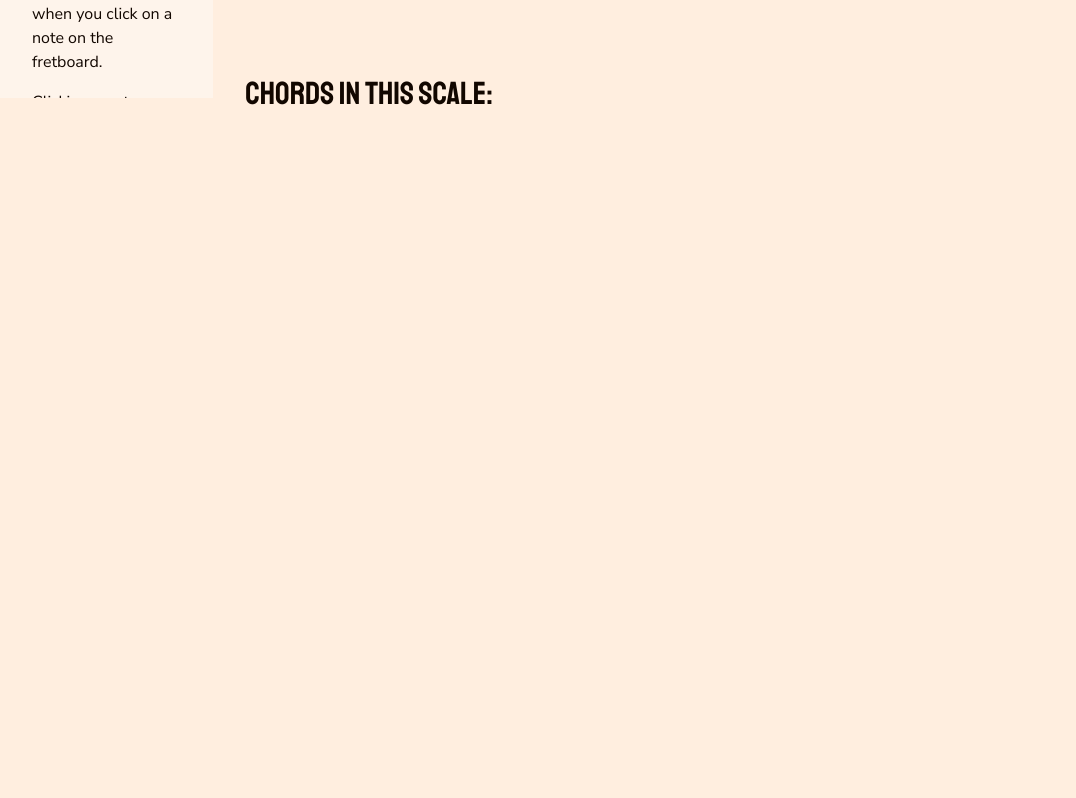
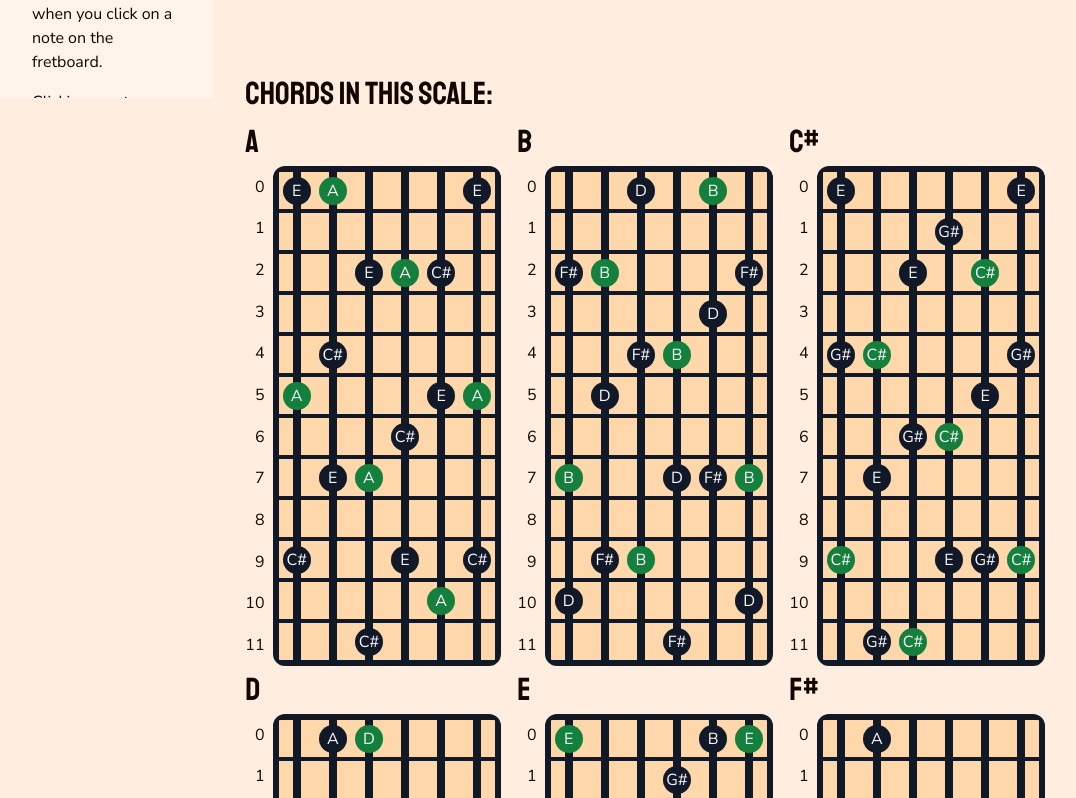
Before and after one commit to ChristianPisani/GuitarApp, a React (Vite) app in the folder GuitarApp/: page /visualizer in a window 1280 px wide. Shown: the part 702-1500 px from the top of the page, without its empty margins (0-1076 px from the left). Before the commit the page ends 852 px from the top, so only its background shows below. Built offline with nearby package versions, Linux system fonts and the light colour scheme; a web font is replaced by a local one.

Commit message:
Added chord diagrams for scale harmonization

```diff
--- a/GuitarApp/src/output.css
+++ b/GuitarApp/src/output.css
@@ -578,8 +578,20 @@ video {
   }
 }
 
+.absolute {
+  position: absolute;
+}
+
+.relative {
+  position: relative;
+}
+
 .mb-0 {
   margin-bottom: 0px;
+}
+
+.mr-4 {
+  margin-right: 1rem;
 }
 
 .flex {
@@ -590,12 +602,48 @@ video {
   display: grid;
 }
 
+.inline-grid {
+  display: inline-grid;
+}
+
 .h-12 {
   height: 3rem;
 }
 
+.h-7 {
+  height: 1.75rem;
+}
+
+.h-full {
+  height: 100%;
+}
+
+.min-h-\[500px\] {
+  min-height: 500px;
+}
+
 .w-12 {
   width: 3rem;
+}
+
+.w-2 {
+  width: 0.5rem;
+}
+
+.w-7 {
+  width: 1.75rem;
+}
+
+.w-full {
+  width: 100%;
+}
+
+.min-w-64 {
+  min-width: 16rem;
+}
+
+.grid-cols-\[auto_1fr\] {
+  grid-template-columns: auto 1fr;
 }
 
 .flex-col {
@@ -610,8 +658,8 @@ video {
   align-items: center;
 }
 
-.justify-center {
-  justify-content: center;
+.justify-around {
+  justify-content: space-around;
 }
 
 .gap-2 {
@@ -630,8 +678,16 @@ video {
   border-radius: 9999px;
 }
 
+.rounded-xl {
+  border-radius: 0.75rem;
+}
+
 .border-2 {
   border-width: 2px;
+}
+
+.border-4 {
+  border-width: 4px;
 }
 
 .border-blue-950 {
@@ -644,6 +700,11 @@ video {
   border-color: rgb(217 70 239 / var(--tw-border-opacity));
 }
 
+.border-gray-900 {
+  --tw-border-opacity: 1;
+  border-color: rgb(17 24 39 / var(--tw-border-opacity));
+}
+
 .bg-gray-100 {
   --tw-bg-opacity: 1;
   background-color: rgb(243 244 246 / var(--tw-bg-opacity));
@@ -652,6 +713,16 @@ video {
 .bg-gray-50 {
   --tw-bg-opacity: 1;
   background-color: rgb(249 250 251 / var(--tw-bg-opacity));
+}
+
+.bg-gray-900 {
+  --tw-bg-opacity: 1;
+  background-color: rgb(17 24 39 / var(--tw-bg-opacity));
+}
+
+.bg-green-700 {
+  --tw-bg-opacity: 1;
+  background-color: rgb(21 128 61 / var(--tw-bg-opacity));
 }
 
 .bg-orange-200 {
@@ -663,12 +734,12 @@ video {
   padding: 0.75rem;
 }
 
+.p-4 {
+  padding: 1rem;
+}
+
 .p-8 {
   padding: 2rem;
-}
-
-.p-2 {
-  padding: 0.5rem;
 }
 
 .px-8 {
@@ -681,12 +752,25 @@ video {
   padding-bottom: 1rem;
 }
 
+.text-center {
+  text-align: center;
+}
+
+.text-end {
+  text-align: end;
+}
+
 .font-bold {
   font-weight: 700;
 }
 
 .uppercase {
   text-transform: uppercase;
+}
+
+.text-gray-50 {
+  --tw-text-opacity: 1;
+  color: rgb(249 250 251 / var(--tw-text-opacity));
 }
 
 :root {
--- a/GuitarApp/src/routes/fretboard-visualization/FretboardVisualization.tsx
+++ b/GuitarApp/src/routes/fretboard-visualization/FretboardVisualization.tsx
@@ -1,7 +1,8 @@
 import { FretBoard } from "../../ui/Fretboard/Fretboard";
 import "./fretboard-visualization.scss";
 import {
-  chromaticScale,
+  allNotes,
+  getScaleChord,
   getScaleDegree,
   noteDegreeClasses,
   noteIsInScale,
@@ -10,6 +11,7 @@ import { useContext, useState } from "react";
 import { FretboardContext } from "../../ui/Fretboard/FretboardContext";
 import { Mode, Note, Scale } from "../../types/musical-terms";
 import { availableScales, majorScale } from "../../data/scales";
+import { ChordVisualizer } from "../../ui/chord/chord";
 
 const Settings = () => {
   const {
@@ -25,7 +27,7 @@ const Settings = () => {
       <p className={"font-bold mb-0"}>Select scale</p>
 
       <div className={"flex gap-2"}>
-        {chromaticScale.map((note) => {
+        {allNotes.map((note) => {
           const scaleDegree = getScaleDegree(selectedNote, note, selectedScale);
           const isInScale = noteIsInScale(selectedNote, note, selectedScale);
 
@@ -117,7 +119,7 @@ const SideBar = () => {
 };
 
 export const FretboardVisualization = () => {
-  const [selectedNote, setSelectedNote] = useState<Note>(chromaticScale[0]);
+  const [selectedNote, setSelectedNote] = useState<Note>(allNotes[0]);
   const [selectedScale, setSelectedScale] = useState<Scale>(majorScale);
   const [selectedMode, setSelectedMode] = useState<Mode>(1);
 
@@ -141,6 +143,21 @@ export const FretboardVisualization = () => {
           </div>
           <div className={"p-8"}>
             <h2>Chords in this scale:</h2>
+            {[0, 1, 2, 3, 4, 5, 6].map((degree) => {
+              const chord = getScaleChord(
+                selectedNote,
+                selectedScale,
+                degree,
+                3
+              );
+
+              return (
+                <ChordVisualizer
+                  chord={chord}
+                  strings={["E", "A", "D", "G", "B", "E"]}
+                />
+              );
+            })}
           </div>
         </div>
       </main>
--- a/GuitarApp/src/ui/Fretboard/Fretboard.tsx
+++ b/GuitarApp/src/ui/Fretboard/Fretboard.tsx
@@ -1,7 +1,7 @@
 import { useContext, useState } from "react";
 import { FretboardContext } from "./FretboardContext";
 import {
-  chromaticScale,
+  allNotes,
   getNote,
   getScaleChromaticScaleIndexes,
   getScaleDegree,
@@ -21,7 +21,7 @@ export const Fret = ({ note }: { note: Note }) => {
     selectedScale
   );
 
-  const highLighted = activeNotes.includes(chromaticScale.indexOf(note));
+  const highLighted = activeNotes.includes(allNotes.indexOf(note));
 
   return (
     <div className="fret">
--- a/GuitarApp/src/ui/Fretboard/FretboardContext.tsx
+++ b/GuitarApp/src/ui/Fretboard/FretboardContext.tsx
@@ -1,6 +1,6 @@
 import { createContext, Dispatch, SetStateAction } from "react";
 import { Mode, Note, Scale } from "../../types/musical-terms";
-import { chromaticScale } from "../../utility/noteFunctions";
+import { allNotes } from "../../utility/noteFunctions";
 import { majorScale } from "../../data/scales";
 
 interface FretboardContextProps {
@@ -13,7 +13,7 @@ interface FretboardContextProps {
 }
 
 export const FretboardContext = createContext<FretboardContextProps>({
-  selectedNote: chromaticScale[0],
+  selectedNote: allNotes[0],
   selectedScale: majorScale,
   selectedMode: 1,
   setSelectedScale: () => null,
--- /dev/null
+++ b/GuitarApp/src/ui/chord/chord.tsx
@@ -0,0 +1,101 @@
+import { Chord, NoteName } from "../../types/musical-terms";
+import {
+  getChordNotes,
+  getStringNotes,
+  notesAreEqual,
+} from "../../utility/noteFunctions";
+import { FC } from "react";
+
+export const ChordVisualizer: FC<{ chord: Chord; strings: NoteName[] }> = ({
+  chord,
+  strings,
+}) => {
+  // First
+  // Do the first inversion chords
+  // Starting from first string, then second, third etc
+  // Then
+  // Do the inversions as well
+  // How to do this?
+  // Sort the intervals
+  // Find the notes from the intervals in the chord
+  // Find note on first string, then next on second string etc
+  // Could also try string skip variants?
+
+  // Alternatively
+  // Just show the actual chord from the intervals sent in in this component
+  // Then write what chord it is by analysing the intervals
+
+  const stringNotes = strings.map((string) =>
+    getStringNotes({ name: string, sharp: false }, 12)
+  );
+
+  const chordNotes = getChordNotes(chord);
+
+  const notesSubset = stringNotes.slice(5, 10);
+
+  const frets = [0, 1, 2, 3, 4, 5, 6, 7, 8, 9, 10, 11];
+
+  return (
+    <div className={"inline-grid mr-4"}>
+      <h2>
+        {chord.root.name}
+        {chord.root.sharp ? "#" : ""}
+      </h2>
+      <div
+        className={
+          "inline-grid grid-cols-[auto_1fr] gap-2 place-items-center min-h-[500px] min-w-64"
+        }
+      >
+        <div className={"grid h-full items-center text-end"}>
+          {frets.map((fret) => (
+            <p>{fret}</p>
+          ))}
+        </div>
+        <div
+          className={
+            "grid place-items-center h-full w-full rounded-xl border-4 border-gray-900 bg-orange-200"
+          }
+        >
+          {frets.map((fret, fretIndex) => (
+            <>
+              <div
+                className={
+                  "flex h-full w-full justify-around border-2 border-gray-900 relative items-center"
+                }
+              >
+                {strings.map((string: NoteName, index) => {
+                  const currentNote = stringNotes[index][fretIndex];
+
+                  return (
+                    <div
+                      className={
+                        "w-2 h-full bg-gray-900 relative grid place-items-center"
+                      }
+                    >
+                      {chordNotes.some((chordNote) =>
+                        notesAreEqual(chordNote, currentNote)
+                      ) && (
+                        <div
+                          className={`w-7 h-7 grid place-items-center bg-gray-900 rounded-full absolute ${
+                            notesAreEqual(currentNote, chord.root)
+                              ? "bg-green-700"
+                              : ""
+                          }`}
+                        >
+                          <p className={`text-gray-50 text-center`}>
+                            {currentNote.name}
+                            {currentNote.sharp ? "#" : ""}
+                          </p>
+                        </div>
+                      )}
+                    </div>
+                  );
+                })}
+              </div>
+            </>
+          ))}
+        </div>
+      </div>
+    </div>
+  );
+};
--- a/GuitarApp/src/utility/noteFunctions.ts
+++ b/GuitarApp/src/utility/noteFunctions.ts
@@ -1,6 +1,12 @@
-import { Note, Scale } from "../types/musical-terms";
+import { Chord, Note, Scale } from "../types/musical-terms";
+import { majorScale } from "../data/scales";
 
-export const chromaticScale: Note[] = [
+export const chromaticScale: Scale = {
+  name: "Chromatic scale",
+  intervals: ["h", "h", "h", "h", "h", "h", "h", "h", "h", "h", "h", "h"],
+};
+
+export const allNotes: Note[] = [
   {
     name: "A",
     sharp: false,
@@ -63,19 +69,22 @@ export const noteDegreeClasses = [
 
 export const getNote = (name: string, sharp: boolean) => {
   return (
-    chromaticScale.find((n) => n.name === name && n.sharp === sharp) ??
-    chromaticScale[0]
+    allNotes.find((n) => n.name === name && n.sharp === sharp) ?? allNotes[0]
   );
 };
 
+export const notesAreEqual = (noteA: Note, noteB: Note) => {
+  return noteA.name === noteB.name && noteA.sharp === noteB.sharp;
+};
+
 export const chromaticScaleIndexOf = (note: Note) => {
-  const chromaticNote = chromaticScale.find(
+  const chromaticNote = allNotes.find(
     (n) => n.name === note.name && n.sharp === note.sharp
   );
 
   if (!chromaticNote) return -1;
 
-  return chromaticScale.indexOf(chromaticNote);
+  return allNotes.indexOf(chromaticNote);
 };
 
 export const isScaleInterval = (
@@ -95,7 +104,6 @@ export const isScaleInterval = (
 export const getScaleDegree = (rootNote: Note, note: Note, scale: Scale) => {
   const scaleIndexes = getScaleChromaticScaleIndexes(rootNote, scale);
 
-  console.log({ scaleIndexes });
   return scaleIndexes.indexOf(chromaticScaleIndexOf(note));
 };
 
@@ -104,9 +112,7 @@ export const getStringNotes = (startingNote: Note, numberOfNotes: number) => {
   const stringNotes = [];
 
   for (let i = 0; i <= numberOfNotes; i++) {
-    stringNotes.push(
-      chromaticScale[(indexOfStartingNote + i) % chromaticScale.length]
-    );
+    stringNotes.push(allNotes[(indexOfStartingNote + i) % allNotes.length]);
   }
 
   return stringNotes;
@@ -117,19 +123,23 @@ export const getScaleChromaticScaleIndexes = (rootNote: Note, scale: Scale) => {
   const indexes: number[] = [chromaticScaleRootIndex];
 
   let intervalIndex = 0;
-  for (let i = 0; i < scale.intervals.length; i++) {
+  for (let i = 0; i < scale.intervals.length - 1; i++) {
     if (scale.intervals[i] === "w") {
       intervalIndex += 2;
     } else {
       intervalIndex += 1;
     }
 
-    indexes.push(
-      (intervalIndex + chromaticScaleRootIndex) % chromaticScale.length
-    );
+    indexes.push((intervalIndex + chromaticScaleRootIndex) % allNotes.length);
   }
 
   return indexes;
+};
+
+export const getScaleNotes = (rootNote: Note, scale: Scale) => {
+  const chromaticIndexes = getScaleChromaticScaleIndexes(rootNote, scale);
+
+  return chromaticIndexes.map((index) => allNotes[index]);
 };
 
 export const noteIsInScale = (rootNote: Note, note: Note, scale: Scale) => {
@@ -139,3 +149,35 @@ export const noteIsInScale = (rootNote: Note, note: Note, scale: Scale) => {
     chromaticScaleIndex
   );
 };
+
+export const getChordNotes = (chord: Chord) => {
+  const chromaticScaleNotes = getScaleNotes(chord.root, chromaticScale);
+
+  return chord.intervals.map((interval) => {
+    return chromaticScaleNotes[interval - 1];
+  });
+};
+
+export const getScaleChord = (
+  rootNote: Note,
+  scale: Scale,
+  degree: number,
+  length: number
+): Chord => {
+  const scaleNotes = getScaleNotes(rootNote, scale);
+  const majorScaleNotes = getScaleNotes(rootNote, majorScale);
+  const relativeRoot = scaleNotes[degree];
+  const chromaticScaleNotes = getScaleNotes(relativeRoot, chromaticScale);
+
+  const chordIntervals = [];
+
+  for (let i = 0; i < length; i++) {
+    chordIntervals.push(
+      chromaticScaleNotes.indexOf(
+        scaleNotes[(degree + i * 2) % scaleNotes.length]
+      ) + 1
+    );
+  }
+
+  return { intervals: chordIntervals, root: relativeRoot };
+};
```
Also changed, not shown: GuitarApp/src/types/musical-terms.ts (+5 -2 lines).
